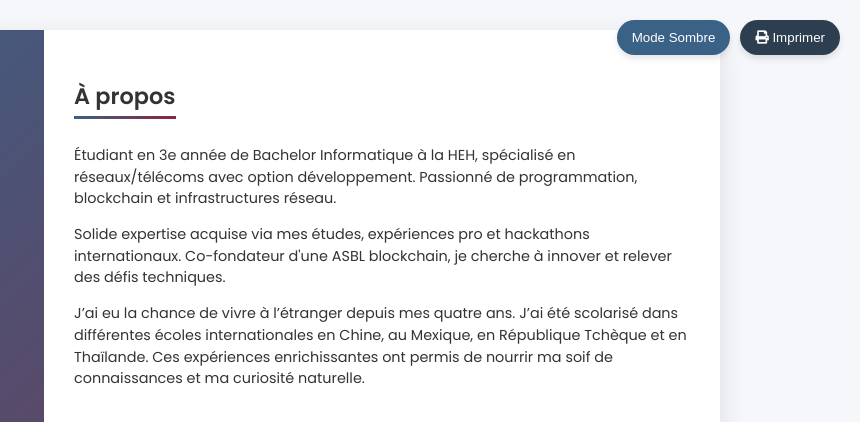
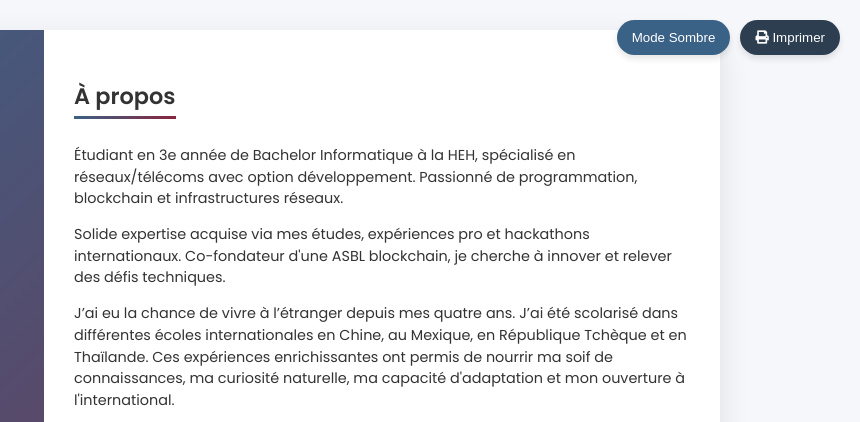
Before and after one commit to antoinayaya/Mon-CV, a plain HTML site: page index.html in a window 1280 px wide. Shown: the top 422 px of the page, 420-1280 px from the left. Drawn offline with nearby package versions, Linux system fonts and the light colour scheme.

Commit message:
Update index.html

```diff
--- a/index.html
+++ b/index.html
@@ -58,9 +58,9 @@
         <main class="content">
             <section class="about reveal-content">
                 <h2>À propos</h2>
-                <p class="about-text">Étudiant en 3e année de Bachelor Informatique à la HEH, spécialisé en réseaux/télécoms avec option développement. Passionné de programmation, blockchain et infrastructures réseau.</p>
+                <p class="about-text">Étudiant en 3e année de Bachelor Informatique à la HEH, spécialisé en réseaux/télécoms avec option développement. Passionné de programmation, blockchain et infrastructures réseaux.</p>
                 <p class="about-text">Solide expertise acquise via mes études, expériences pro et hackathons internationaux. Co-fondateur d'une ASBL blockchain, je cherche à innover et relever des défis techniques.</p>
-                <p class ="about-text print-only">J’ai eu la chance de vivre à l’étranger depuis mes quatre ans. J’ai été scolarisé dans différentes écoles internationales en Chine, au Mexique, en République Tchèque et en Thaïlande. Ces expériences enrichissantes ont permis de nourrir ma soif de connaissances et ma curiosité naturelle.</p>
+                <p class ="about-text print-only">J’ai eu la chance de vivre à l’étranger depuis mes quatre ans. J’ai été scolarisé dans différentes écoles internationales en Chine, au Mexique, en République Tchèque et en Thaïlande. Ces expériences enrichissantes ont permis de nourrir ma soif de connaissances, ma curiosité naturelle, ma capacité d'adaptation et mon ouverture à l'international.</p>
             </section>
 
             <section class="experience reveal-content">
```
